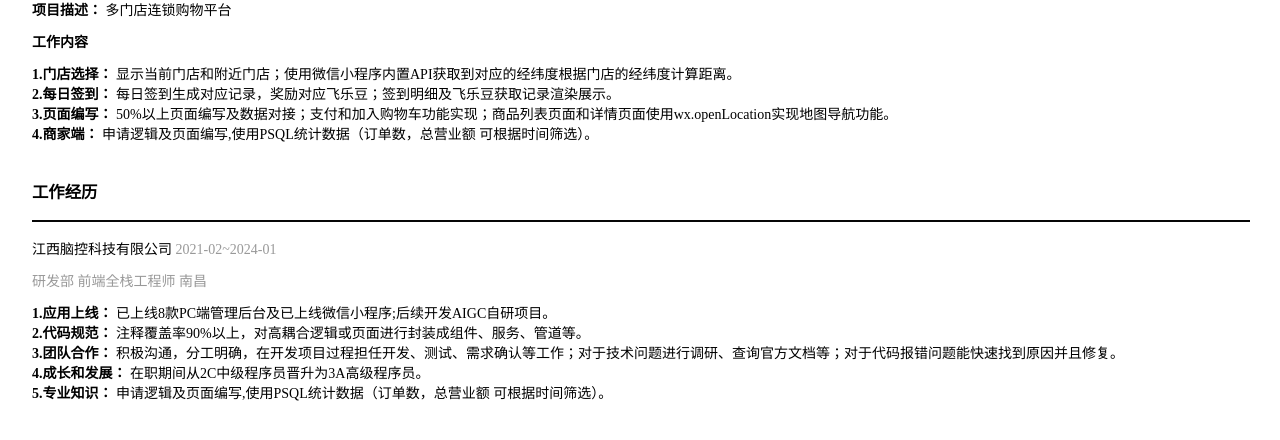
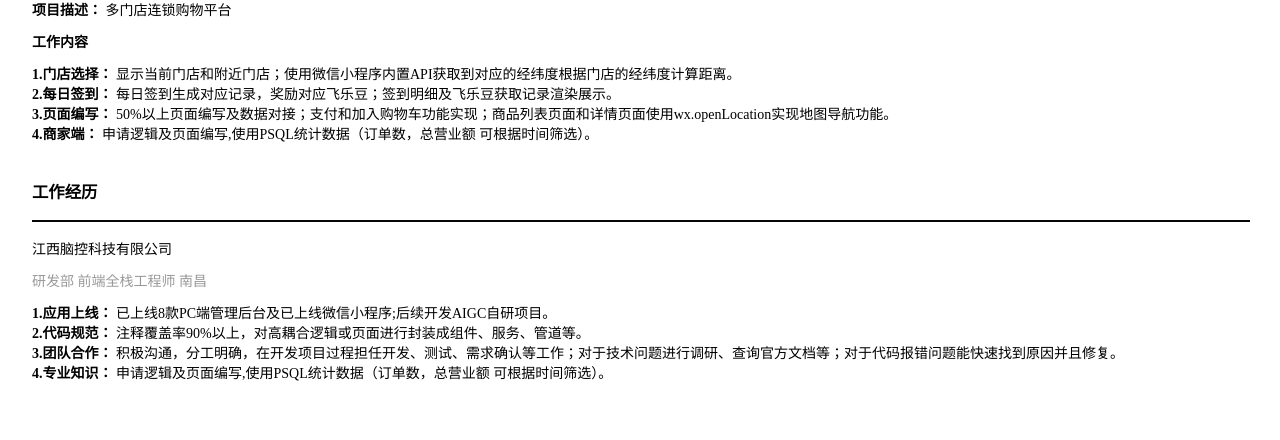
Before and after one commit to wlhqdm/wlhqdm.github.io, a plain HTML site: page index.html in a window 1280 px wide. Shown: the part 2162-2602 px from the top of the page. Drawn offline with Linux system fonts and the light colour scheme.

Commit message:
Update index.html

```diff
--- a/index.html
+++ b/index.html
@@ -175,7 +175,6 @@
       <div style="width: 100%;border: solid 1px #070707;margin-bottom: 16px;"></div>
       <div>
         江西脑控科技有限公司
-        <span style="color: #999;font-size: 14px;">2021-02~2024-01</span>
       </div>
       <div style="color: #999;font-size: 14px;margin: 12px 0;">研发部  前端全栈工程师  南昌</div>
       <div>
@@ -191,11 +190,7 @@
         <span>积极沟通，分工明确，在开发项目过程担任开发、测试、需求确认等工作；对于技术问题进行调研、查询官方文档等；对于代码报错问题能快速找到原因并且修复。</span>
       </div>
       <div>
-        <span style="font-weight: bold;">4.成长和发展：</span>
-        <span>在职期间从2C中级程序员晋升为3A高级程序员。</span>
-      </div>
-      <div>
-        <span style="font-weight: bold;">5.专业知识：</span>
+        <span style="font-weight: bold;">4.专业知识：</span>
         <span>申请逻辑及页面编写,使用PSQL统计数据（订单数，总营业额 可根据时间筛选）。</span>
       </div>
     </div>
```
